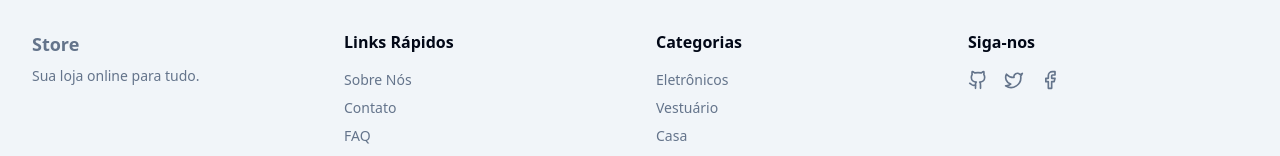
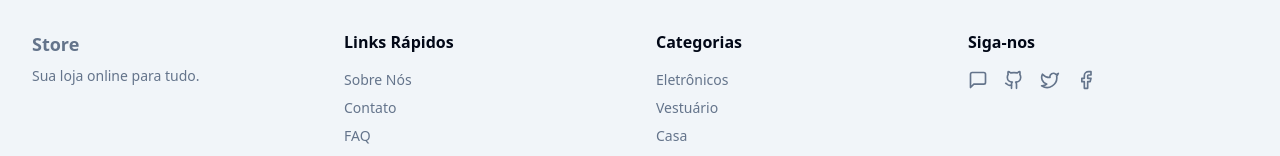
Before and after one commit to kaiobrl/storelojaOn, a React (Vite) app: page / in a window 1280 px wide. Shown: the part 1257-1413 px from the top of the page. Built offline with nearby package versions, Linux system fonts and the light colour scheme.

Commit message:
[dyad] Adicionando ícone de WhatsApp no rodapé - wrote 1 file(s)

```diff
--- a/src/components/Footer.tsx
+++ b/src/components/Footer.tsx
@@ -1,5 +1,5 @@
 import { Link } from "react-router-dom";
-import { Github, Twitter, Facebook } from "lucide-react";
+import { Github, Twitter, Facebook, MessageSquare } from "lucide-react";
 
 const Footer = () => {
   return (
@@ -31,9 +31,10 @@ const Footer = () => {
           <div>
             <h4 className="font-semibold text-foreground">Siga-nos</h4>
             <div className="flex mt-4 space-x-4">
-              <a href="#" className="hover:text-primary"><Github size={20} /></a>
-              <a href="#" className="hover:text-primary"><Twitter size={20} /></a>
-              <a href="#" className="hover:text-primary"><Facebook size={20} /></a>
+              <a href="#" aria-label="WhatsApp" className="hover:text-primary"><MessageSquare size={20} /></a>
+              <a href="#" aria-label="Github" className="hover:text-primary"><Github size={20} /></a>
+              <a href="#" aria-label="Twitter" className="hover:text-primary"><Twitter size={20} /></a>
+              <a href="#" aria-label="Facebook" className="hover:text-primary"><Facebook size={20} /></a>
             </div>
           </div>
         </div>
```
